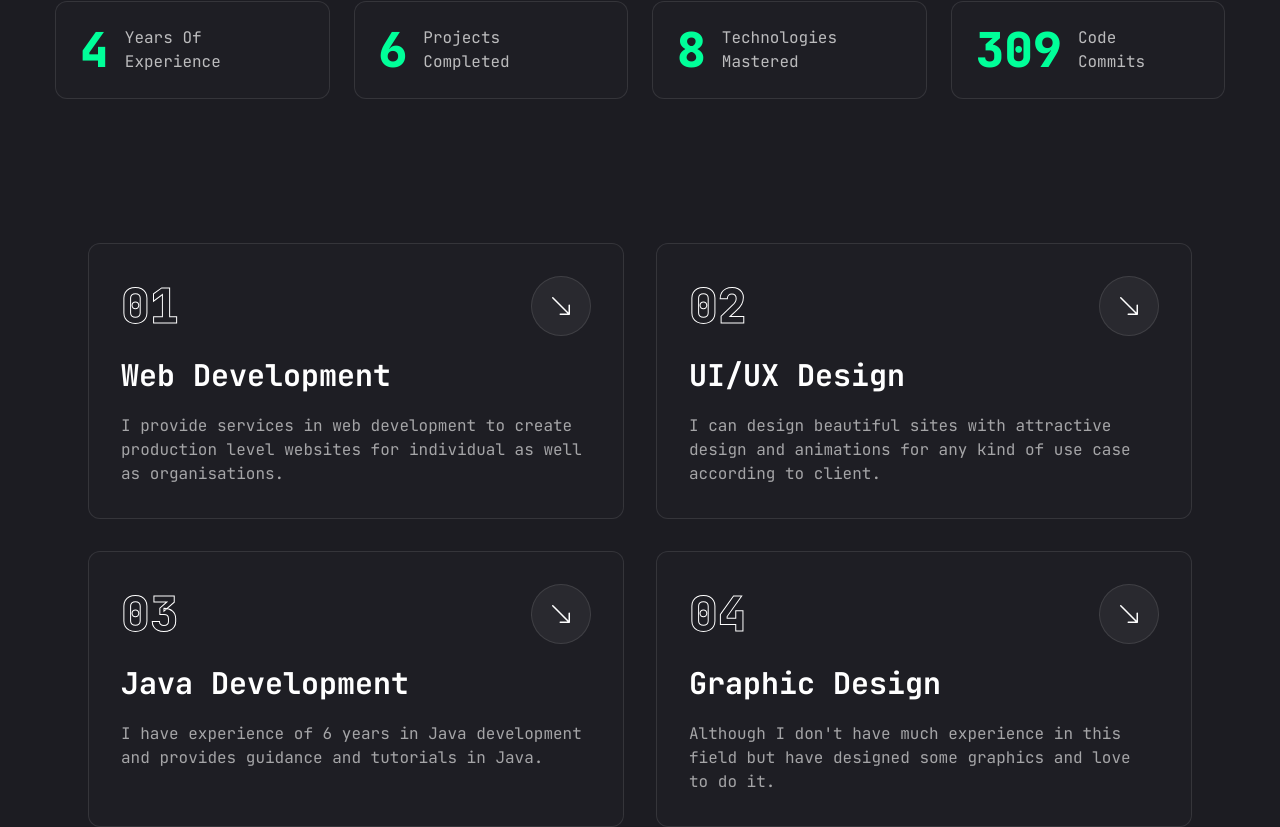
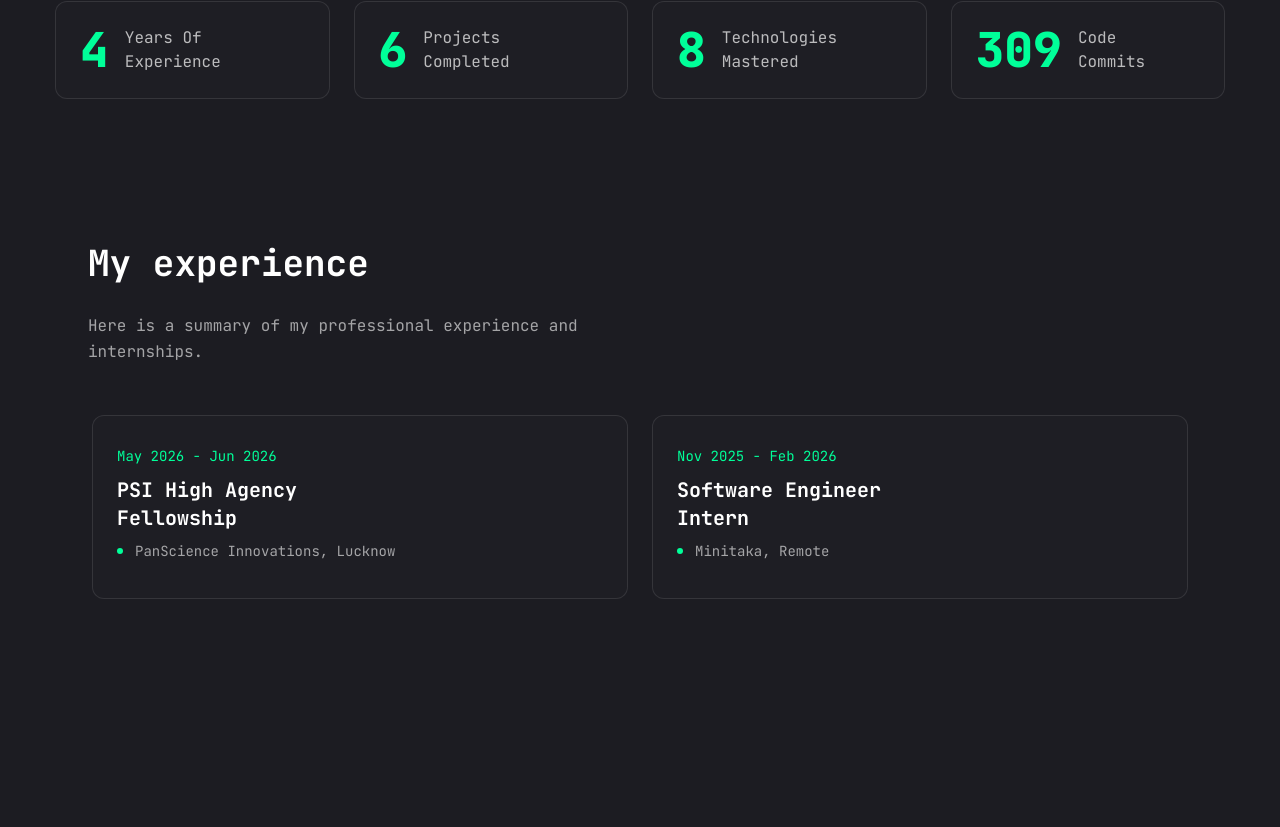
Before and after one commit to ShivanshKaushik007/Shivansh, a Next.js app: page / in a window 1280 px wide. Shown: the part 909-1736 px from the top of the page. Built offline with nearby package versions, Linux system fonts and the light colour scheme.

Commit message:
services section remove

```diff
--- a/app/page.jsx
+++ b/app/page.jsx
@@ -1,5 +1,4 @@
 import Hero from "@/components/sections/Hero";
-import Services from "@/components/sections/Services";
 import Resume from "@/components/sections/Resume";
 import Work from "@/components/sections/Work";
 import Contact from "@/components/sections/Contact";
@@ -8,7 +7,6 @@ const Home = () => {
   return (
     <main className="flex flex-col">
       <Hero />
-      <Services />
       <Resume />
       <Work />
       <Contact />
--- a/components/sections/Services.jsx
+++ /dev/null
@@ -1,108 +0,0 @@
-"use client";
-import { BsArrowDownRight } from "react-icons/bs";
-import Link from "next/link";
-import { motion } from "framer-motion";
-import SpotlightCard from "@/components/ui/SpotlightCard";
-
-const services = [
-  {
-    num: "01",
-    title: "Web Development",
-    description:
-      "I provide services in web development to create production level websites for individual as well as organisations.",
-    href: "#contact",
-  },
-  {
-    num: "02",
-    title: "UI/UX Design",
-    description:
-      "I can design beautiful sites with attractive design and animations for any kind of use case according to client.",
-    href: "#contact",
-  },
-  {
-    num: "03",
-    title: "Java Development",
-    description:
-      "I have experience of 6 years in Java development and provides guidance and tutorials in Java. ",
-    href: "#contact",
-  },
-  {
-    num: "04",
-    title: "Graphic Design",
-    description:
-      "Although I don't have much experience in this field but have designed some graphics and love to do it.",
-    href: "#contact",
-  },
-];
-
-const containerVariants = {
-  hidden: { opacity: 0 },
-  show: {
-    opacity: 1,
-    transition: {
-      staggerChildren: 0.15,
-      delayChildren: 0.2,
-    },
-  },
-};
-
-const cardVariants = {
-  hidden: { opacity: 0, y: 30 },
-  show: { opacity: 1, y: 0, transition: { duration: 0.5, ease: "easeOut" } },
-};
-
-const Services = () => {
-  return (
-    <section id="services" className="min-h-[80vh] flex flex-col justify-center py-12 xl:py-24">
-      <div className="container mx-auto px-6 xl:px-12">
-        <motion.div
-          variants={containerVariants}
-          initial="hidden"
-          animate="show"
-          className="grid grid-cols-1 md:grid-cols-2 gap-8"
-        >
-          {services.map((service, index) => {
-            return (
-              <motion.div key={index} variants={cardVariants}>
-                <SpotlightCard
-                  className="p-8 h-full flex flex-col justify-between gap-6 group transition-all duration-300 hover:scale-[1.01]"
-                  spotlightColor="rgba(0, 255, 153, 0.08)"
-                  borderColor="rgba(0, 255, 153, 0.2)"
-                >
-                  <div className="flex flex-col gap-6">
-                    {/* top */}
-                    <div className="w-full flex justify-between items-center">
-                      <div
-                        className="text-5xl font-extrabold text-outline
-                       text-transparent group-hover:text-outline-hover transition-all duration-500"
-                      >
-                        {service.num}
-                      </div>
-                      <Link
-                        href={service.href}
-                        className="w-[60px] h-[60px] rounded-full bg-white/5 border border-white/10 group-hover:bg-accent group-hover:border-accent transition-all
-                        duration-500 flex justify-center items-center hover:-rotate-45"
-                      >
-                        <BsArrowDownRight className="text-white group-hover:text-primary text-2xl transition-all duration-500" />
-                      </Link>
-                    </div>
-                    {/* title */}
-                    <h2 className="text-3xl font-bold leading-none text-white group-hover:text-accent transition-all duration-500">
-                      {service.title}
-                    </h2>
-                    {/* description */}
-                    <p className="text-white/60 leading-relaxed text-sm xl:text-base">
-                      {service.description}
-                    </p>
-                  </div>
-                </SpotlightCard>
-              </motion.div>
-            );
-          })}
-        </motion.div>
-      </div>
-    </section>
-  );
-};
-
-export default Services;
--- a/components/ui/MobileNav.jsx
+++ b/components/ui/MobileNav.jsx
@@ -10,10 +10,6 @@ const links = [
     {
         name: "home",
         path: "/",
-    },
-    {
-        name: "services",
-        path: "/#services",
     },
     {
         name: "resume",
--- a/components/ui/Nav.jsx
+++ b/components/ui/Nav.jsx
@@ -7,10 +7,6 @@ const links = [
   {
     name: "home",
     path: "/",
-  },
-  {
-    name: "services",
-    path: "/#services",
   },
   {
     name: "resume",
```
